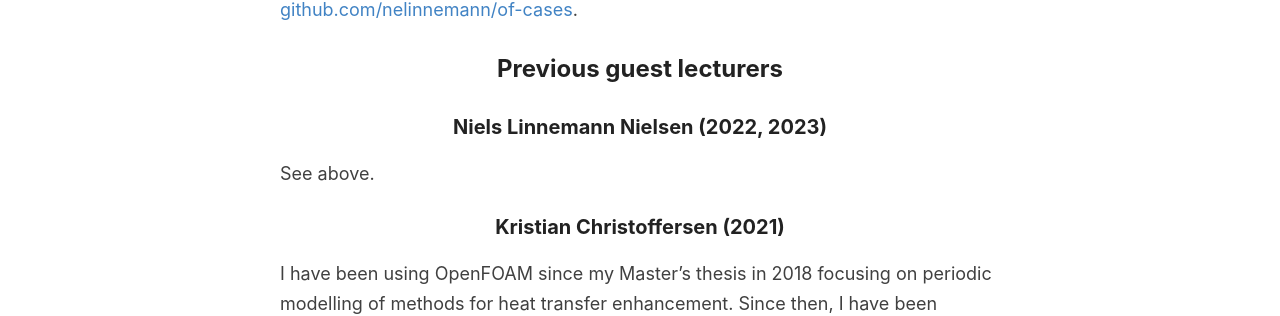
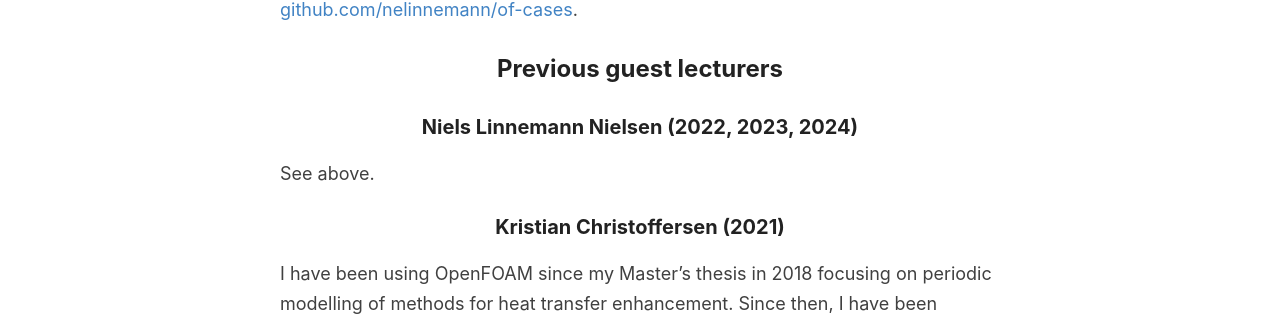
Before and after one commit to OpenSourceCFDCourse/opensourcecfdcourse.github.io, a Jekyll site: the page built from _pages/lecturers.md, in a window 1280 px wide. Shown: the part 1556-1872 px from the top of the page. Built offline with Jekyll 4.4.1, drawn with Linux system fonts in a browser that asks for light colours.

Commit message:
Update lecturers.md

```diff
--- a/_pages/lecturers.md
+++ b/_pages/lecturers.md
@@ -26,7 +26,7 @@ You can see more of what i have made public at [linncon.com](https://linncon.com
 
 ## Previous guest lecturers
 
-### Niels Linnemann Nielsen (2022, 2023)
+### Niels Linnemann Nielsen (2022, 2023, 2024)
 See above.
 
 ### Kristian Christoffersen (2021)
```
